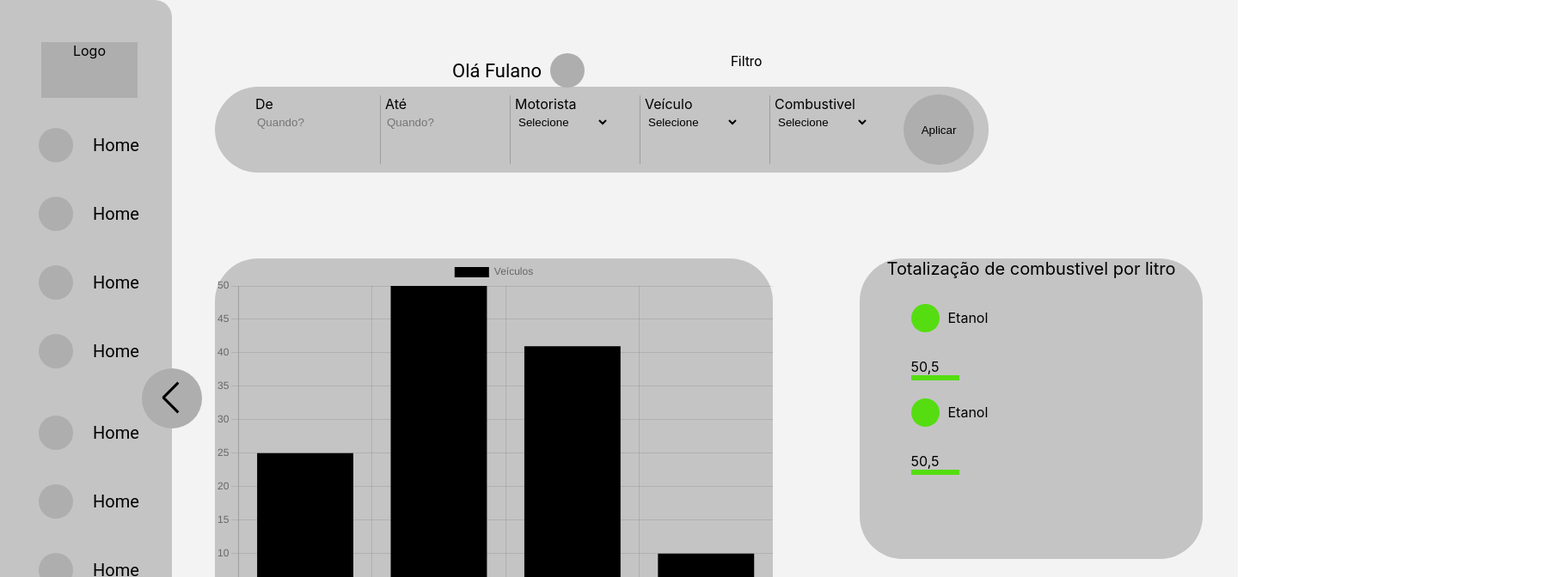
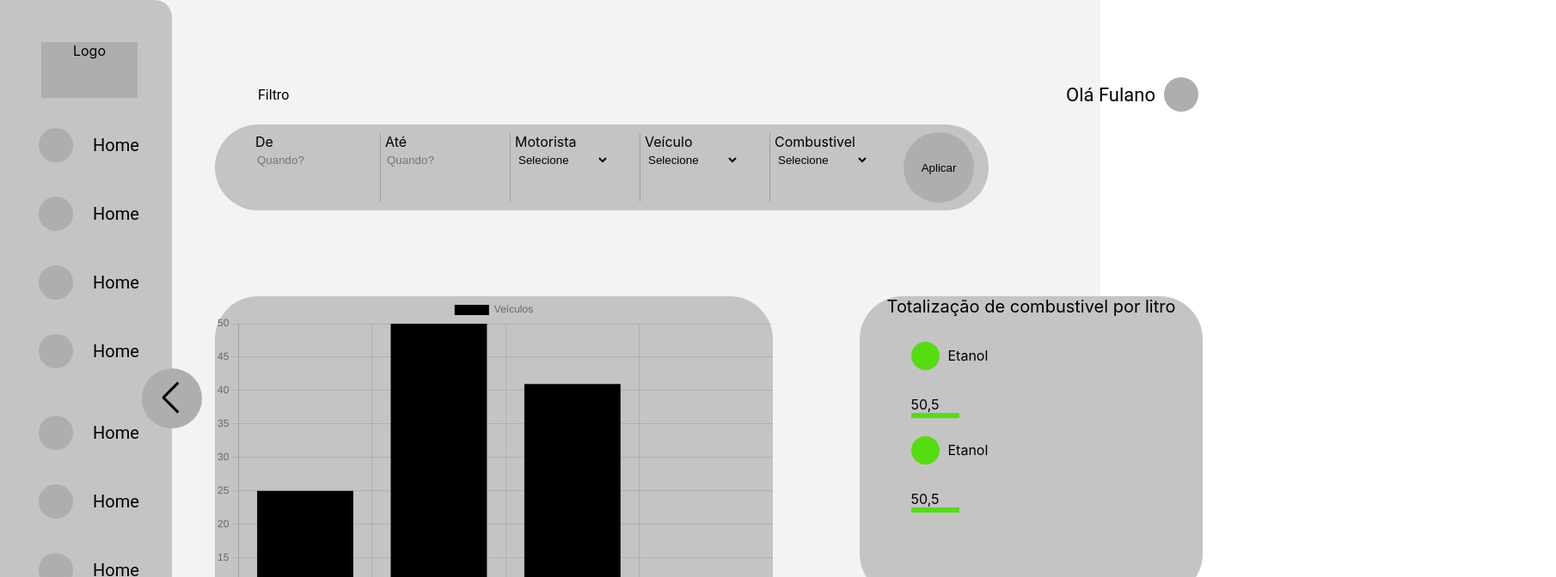
Before and after one commit to AlcanceTec/UnePayReact, a React (Create React App) app: page / in a window 1280 px wide. Shown: the top 672 px of the page at 86% size, 1810 px wide, since content can reach past the window. Built offline with nearby package versions, Linux system fonts and the light colour scheme.

Commit message:
filter and profile

```diff
--- a/src/Pages/Home/index.js
+++ b/src/Pages/Home/index.js
@@ -38,6 +38,7 @@ function Home() {
         <C.Container>
             <Menu/>
             <C.Content>
+                <C.Header>
                     <C.FilterText>
                         Filtro
                     </C.FilterText>
@@ -45,6 +46,7 @@ function Home() {
                         <C.ProfileName>Olá Fulano</C.ProfileName>
                         <C.ProfilePhoto></C.ProfilePhoto>
                     </C.Profile>
+                </C.Header>
                 <C.Filter>
                     <C.ItemFilter>
                         De
--- a/src/Pages/Home/style.js
+++ b/src/Pages/Home/style.js
@@ -3,7 +3,7 @@ import styled from 'styled-components';
 export default {
     Container: styled.div`
         background-color: #F3F3F3;
-        width: 1440px;
+        max-width: 1440px;
         height: 1420px;
         margin: auto;
         display: flex;
@@ -15,7 +15,7 @@ export default {
         background-color: #C4C4C4;
         width: 900px;
         height: 100px;
-        margin-top: 101px;
+        margin-top: 30px;
         margin-left: 50px;
         border-radius: 50px;
         display: flex;
@@ -54,19 +54,32 @@ export default {
 
     `,
 
+    Header: styled.div`
+        width: 1200px;
+        height: 60px;
+        z-index: 999;
+        display:flex;
+        margin-top: 80px;
+        float: right;
+        margin-bottom: 5px;
+        align-items: center
+    `,
+
     FilterText: styled.div`
-        position: absolute;
+        position: arelative;
         top: 62px;
-        left: 850px;
+        padding-left: 60px;
         color: #000;
         font-family: Roboto;
+        flex: 1;
     `,
 
     Profile: styled.div`
-        position: absolute;
+        position: relative;
         display: flex;
-        top: 62px;
-        right: 600px;
+        left: 370px;
+        align-items: center;
+        flex: 1;
         align-items: center;
     `,
 
```
Also changed, not shown: 1 other file (tests, documents, lock files or other folders). Lines whose indentation alone changed are shown as unchanged.
